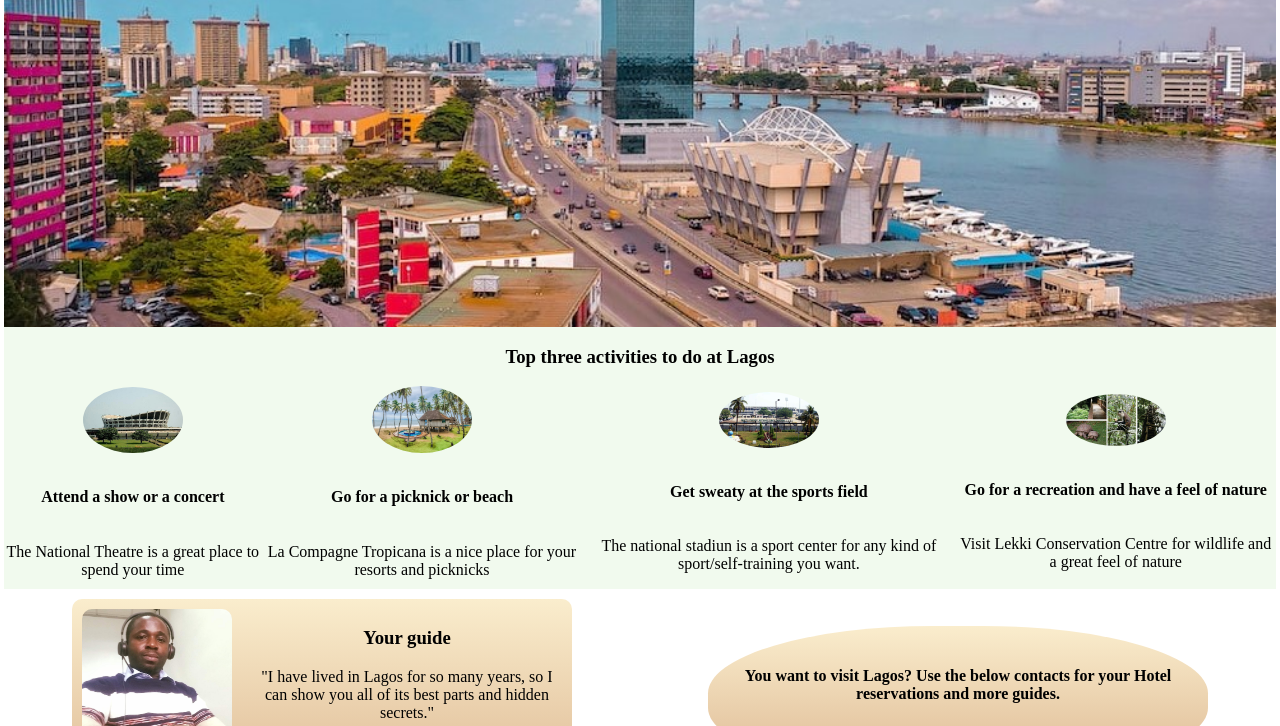
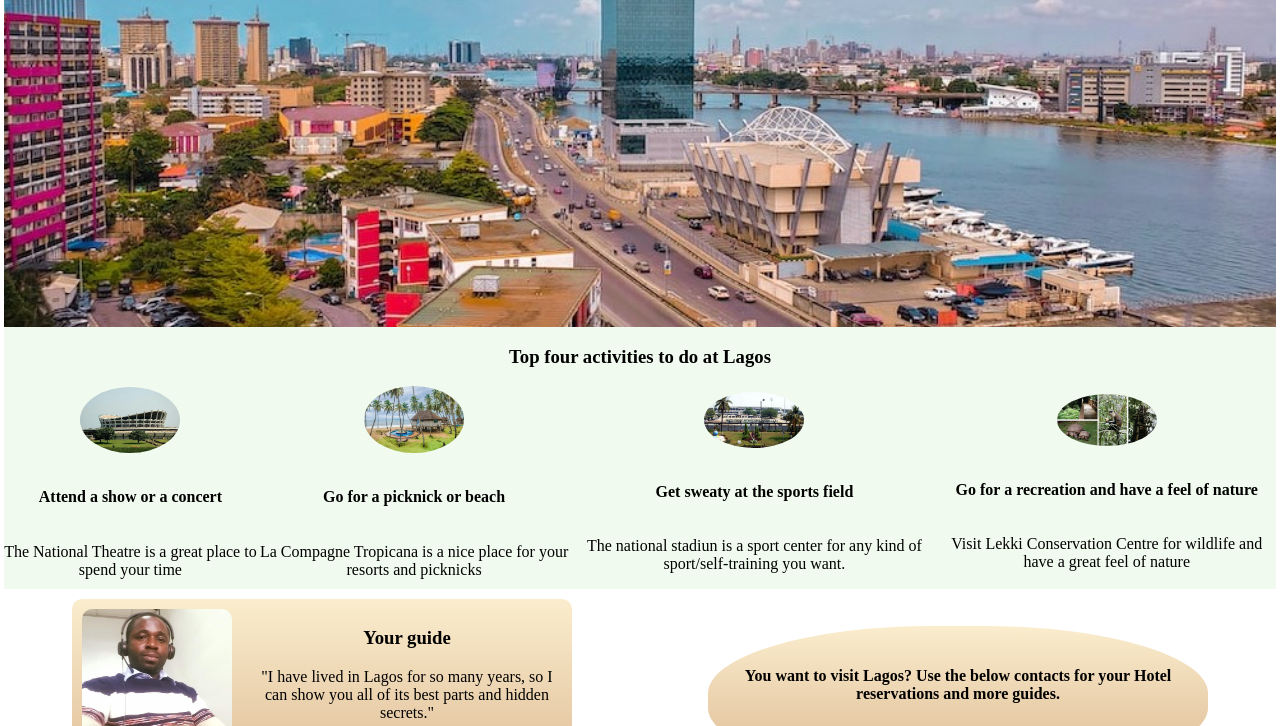
Before and after one commit to MagChymo/Hometown-Homepage, a website built with Vite: page index.html in a window 1280 px wide. Shown: the part 127-853 px from the top of the page. Built offline with nearby package versions, Linux system fonts and the light colour scheme; a web font is replaced by a local one.

Commit message:
Update index.html

```diff
--- a/index.html
+++ b/index.html
@@ -16,7 +16,7 @@
 
         <!-- ACTIVITIES SECTION -->
         <div id="activities">
-            <div><h3>Top three activities to do at Lagos</h3></div>
+            <div><h3>Top four activities to do at Lagos</h3></div>
             <div id="photo">
                 <div id="img-Theatre">
                     <a href="https:www.nationaltheater.gov.ng" target="_blank"><img src="images/National-theatre.jpg" class="images"></a>
@@ -37,7 +37,7 @@
                 <div>
                     <a href="https:www.ncfnigeria.org" target="_blank"><img src="images/Nature.jpg" class="images"></a>
                     <h4 class="topic">Go for a recreation and have a feel of nature</h4>
-                    <div class="img-desc">Visit Lekki Conservation Centre for wildlife and a great feel of nature</div>
+                    <div class="img-desc">Visit Lekki Conservation Centre for wildlife and have a great feel of nature</div>
                 </div>
             </div>
         </div>
```
